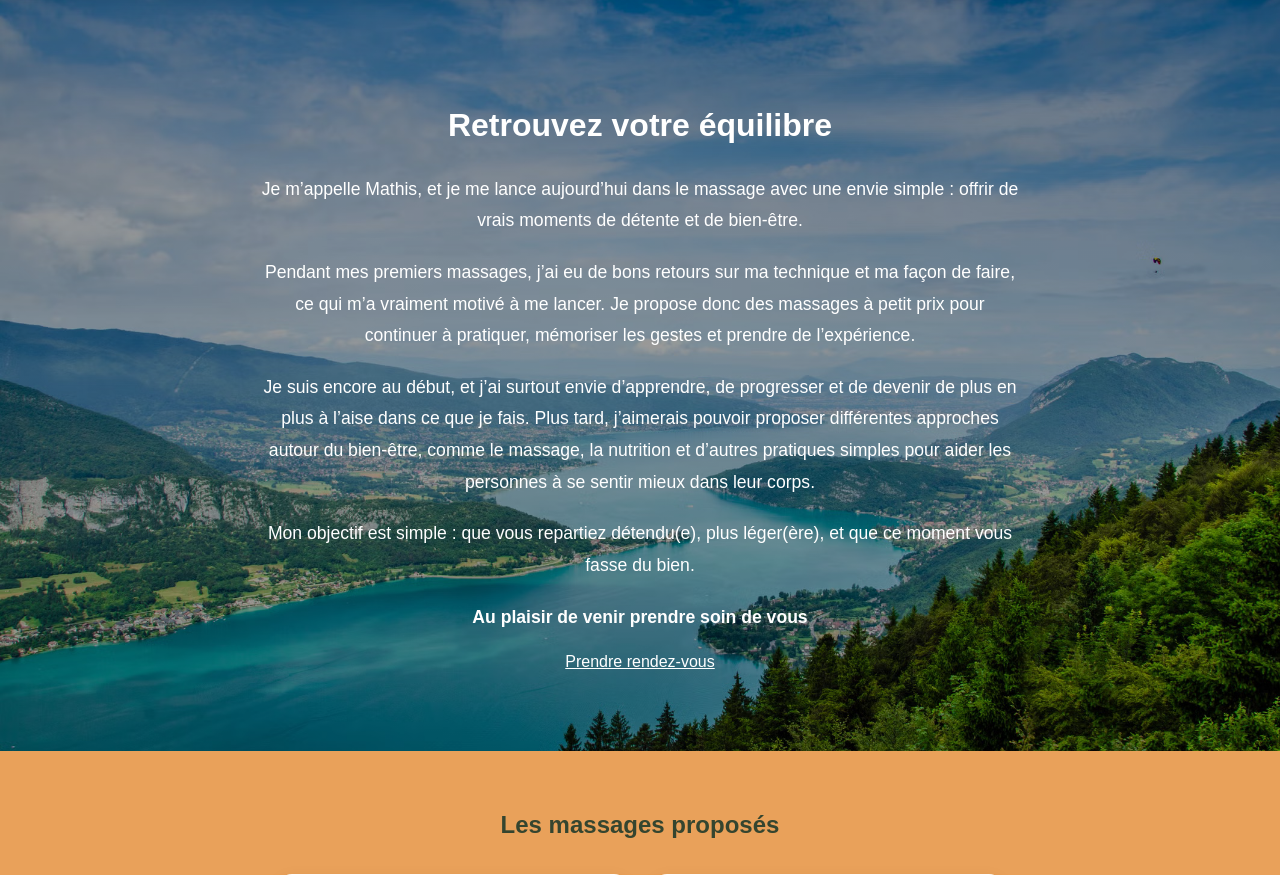
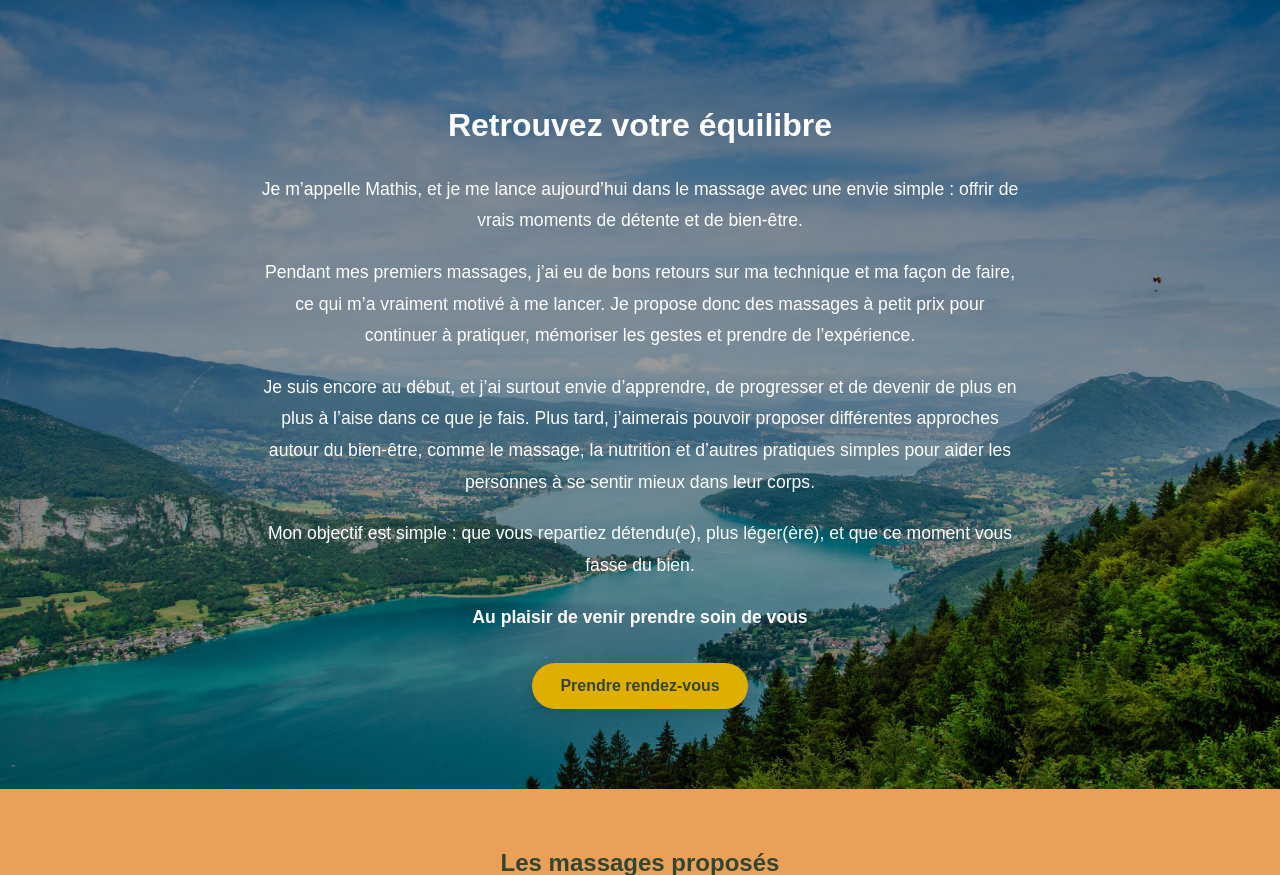
Before and after one commit to evequemathisgd-code/Sant-.Horizon, a Flask app: page / in a window 1280 px wide. Shown: the part 110-985 px from the top of the page. Run offline with Flask 3, Linux system fonts and the light colour scheme.

Commit message:
Refactor and enhance CSS styles for the project

```diff
--- a/projet_s_be/static/style.css
+++ b/projet_s_be/static/style.css
@@ -226,6 +226,34 @@ header h1 {
     max-width: 50px;
     height: auto;
 }
+
+/* ==========================================================
+   bouton rendez-vous
+========================================================== */
+.btn-rendez-vous {
+    display: inline-block;
+    margin-top: 10px;
+    padding: 14px 28px;
+    background: #DFAF00;
+    color: #35452F;
+    text-decoration: none;
+    border-radius: 30px;
+    font-weight: bold;
+    font-size: 1rem;
+    box-shadow: 0 5px 15px rgba(0, 0, 0, 0.15);
+    transition:
+        background 0.3s ease,
+        transform 0.3s ease,
+        box-shadow 0.3s ease;
+}
+
+.btn-rendez-vous:hover {
+    background: #C99800;
+    color: #35452F;
+    transform: translateY(-3px);
+    box-shadow: 0 8px 20px rgba(0, 0, 0, 0.2);
+}
+
 
 
 /* ==========================================================
```
